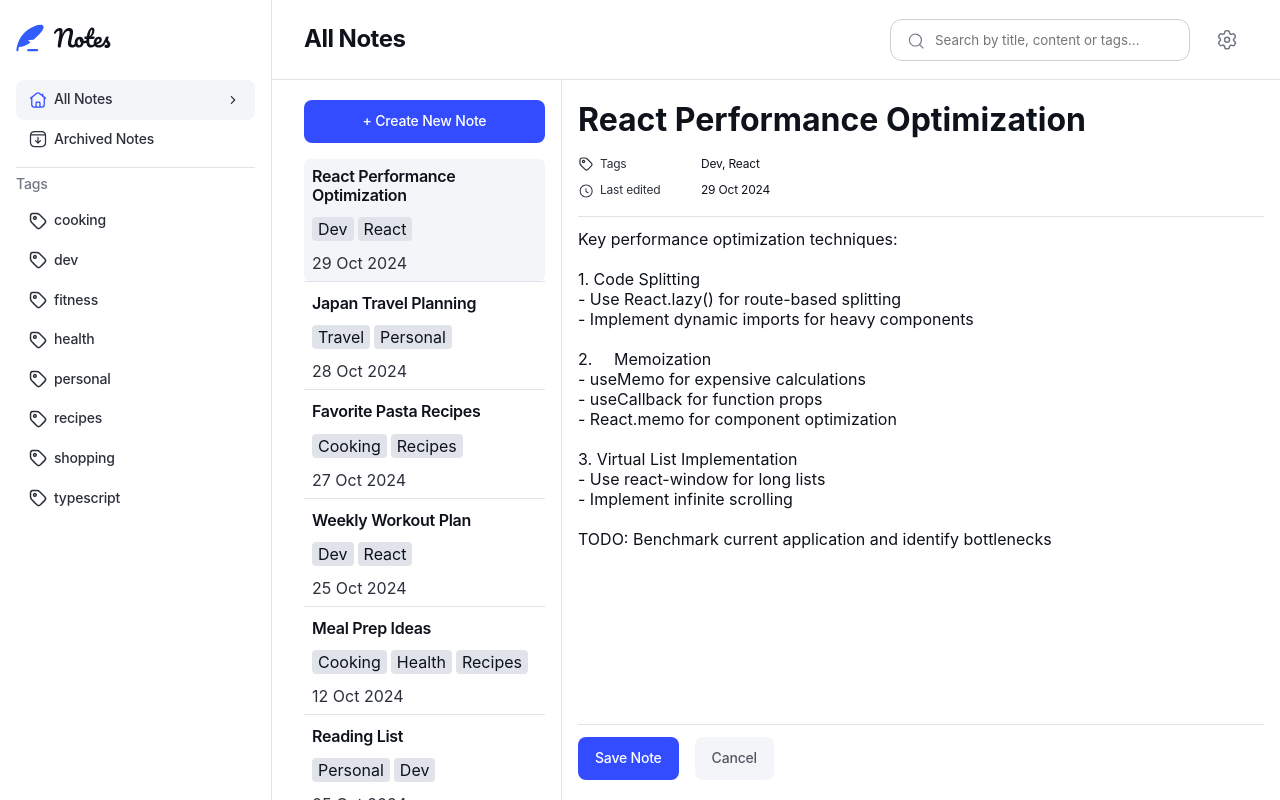
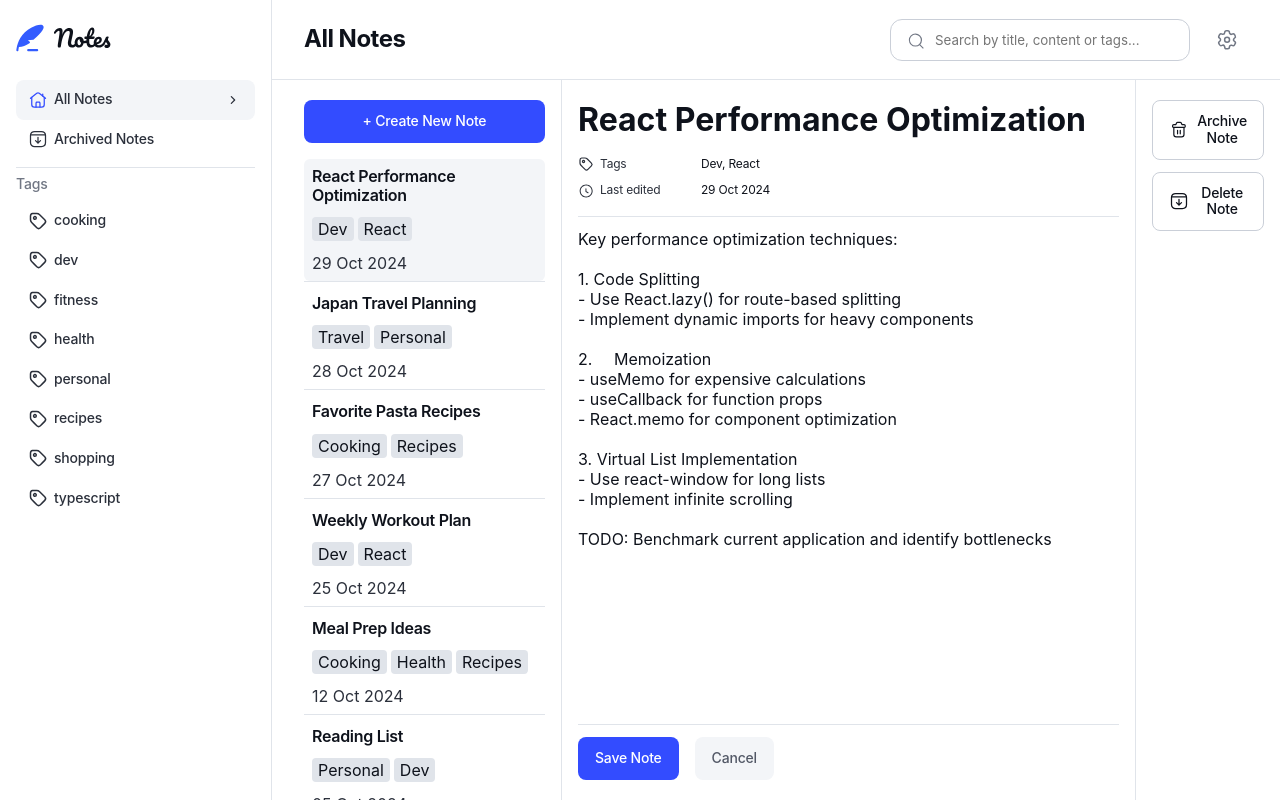
Before and after one commit to RicardoGeada/fm-note-taking-web-app, a React (Vite) app: page /all/note-0 in a window 1280 px wide. Built offline with nearby package versions, Linux system fonts and the light colour scheme; a web font is replaced by a local one.

Commit message:
feat(note-detail): add controls in desktop layout

```diff
--- a/src/components/NoteDetail/NoteDetail.module.scss
+++ b/src/components/NoteDetail/NoteDetail.module.scss
@@ -86,3 +86,24 @@
     gap: var(--spacing-200);
   }
 }
+
+@media (min-width: 67.5rem) {
+  .note-wrapper {
+    max-width: 588px;
+    border-right: 1px solid var(--color-neutral-200);
+  }
+
+  .note__controls-desktop{
+    display: flex;
+    flex-direction: column;
+    gap: var(--spacing-150);
+    padding: var(--spacing-250) var(--spacing-200);
+    flex-grow: 1;
+
+    button {
+      justify-content: flex-start;
+      max-width: 242px;
+      width: 100%;
+    }
+  }
+}
--- a/src/components/NoteDetail/NoteDetail.tsx
+++ b/src/components/NoteDetail/NoteDetail.tsx
@@ -23,6 +23,7 @@ export default function NoteDetail() {
   const lastEdited = formatDate(note.last_edited);
 
   return (
+    <>
       <div className={styles["note-wrapper"]}>
         <div className={styles["note"]}>
           {!isDesktop && (
@@ -82,7 +83,9 @@ export default function NoteDetail() {
                 <LastEditedIcon />
                 Last edited
               </span>
-            <span className={styles["note__property-value"]}>{lastEdited}</span>
+              <span className={styles["note__property-value"]}>
+                {lastEdited}
+              </span>
             </div>
           </div>
 
@@ -101,5 +104,18 @@ export default function NoteDetail() {
           )}
         </div>
       </div>
+      {isDesktop && (
+        <aside className={styles["note__controls-desktop"]}>
+          <button className="btn btn--border">
+            <DeleteIcon />
+            <span>Archive Note</span>
+          </button>
+          <button className="btn btn--border">
+            <ArchiveIcon />
+            <span>Delete Note</span>
+          </button>
+        </aside>
+      )}
+    </>
   );
 }
--- a/src/index.scss
+++ b/src/index.scss
@@ -101,6 +101,12 @@ button {
   gap: var(--spacing-100);
   @include fonts.apply-text-preset("4");
 
+  svg{
+    width: var(--spacing-250);
+    height: var(--spacing-250);
+    flex-shrink: 0;
+  }
+
   &--primary {
     color: var(--color-neutral-0);
     background-color: var(--color-blue-500);
```
Lines whose indentation alone changed are shown as unchanged.
